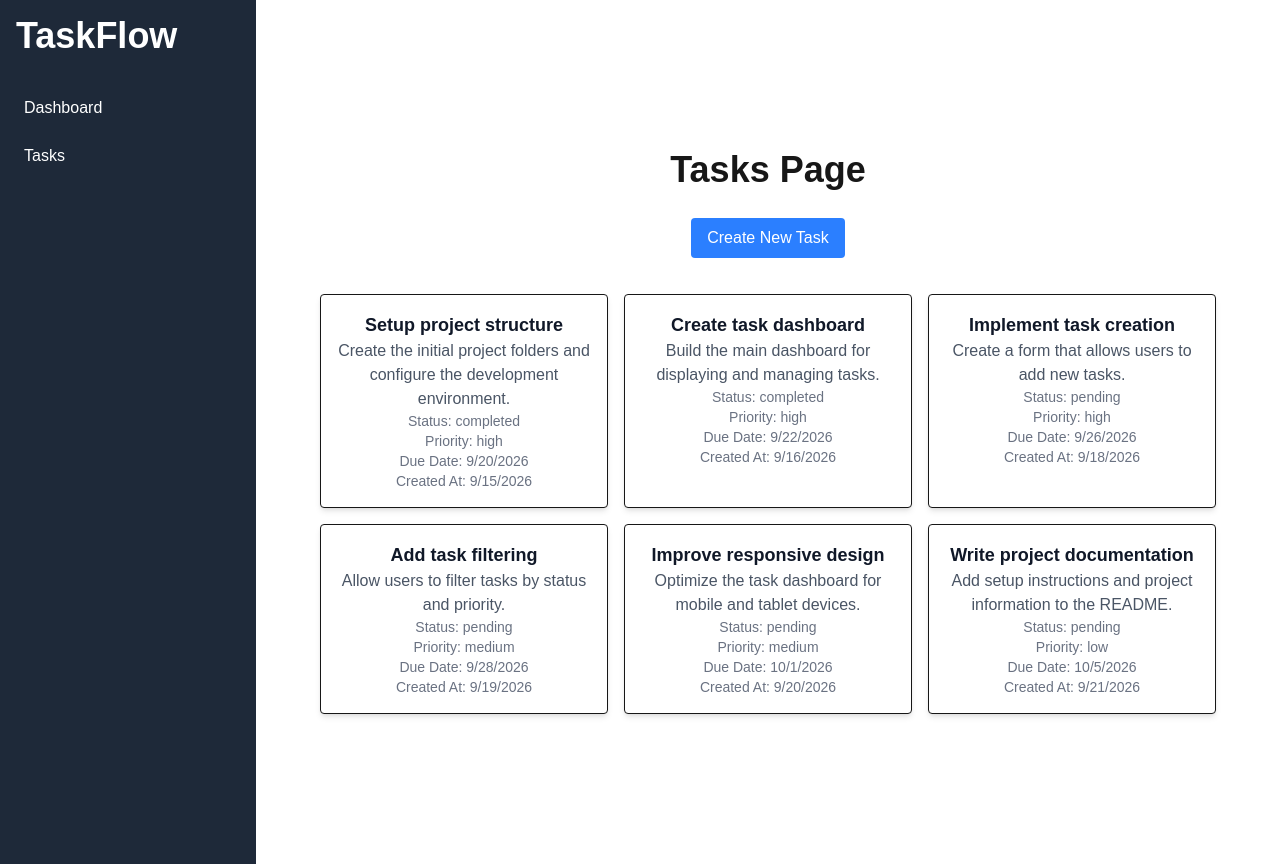
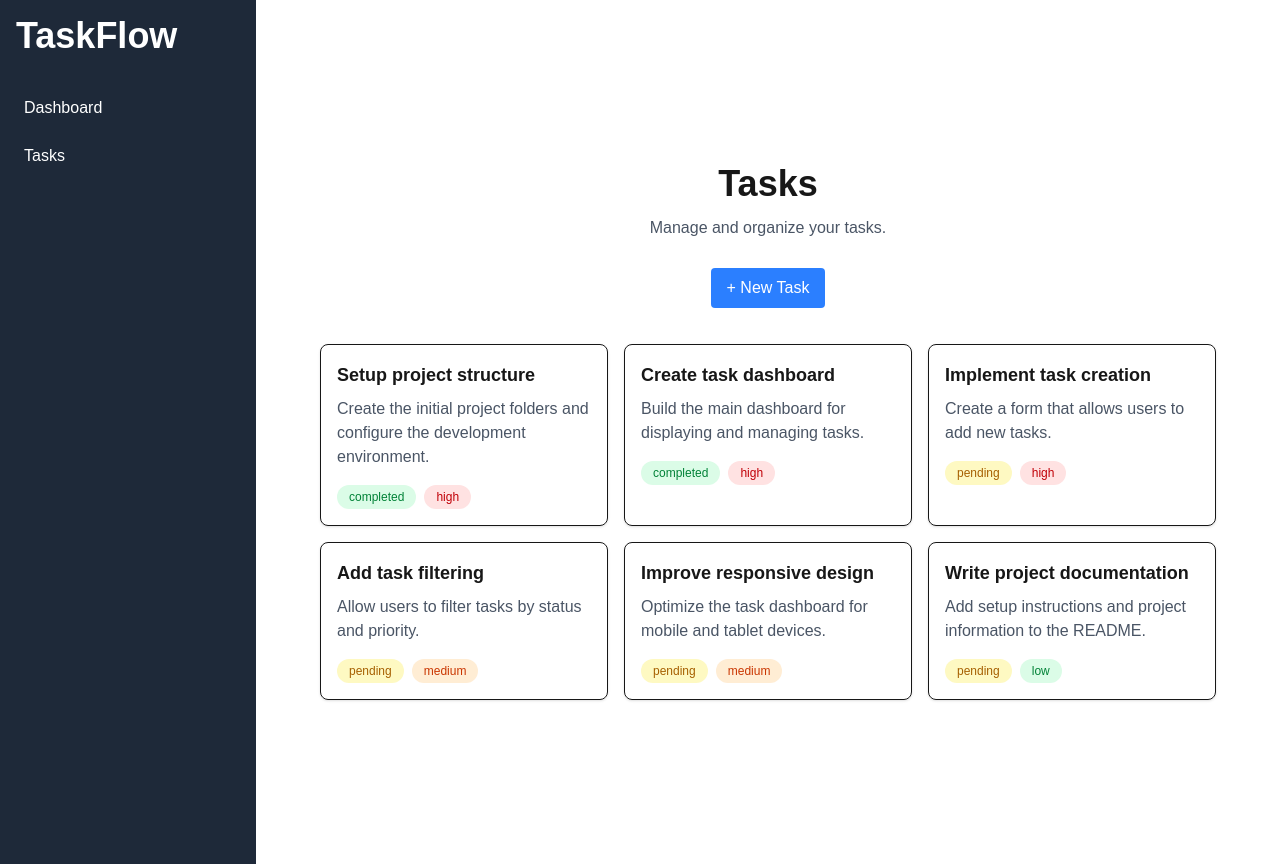
Before and after one commit to frhandev/taskflow, a Next.js app in the folder frontend/: page /tasks in a window 1280 px wide. Built offline with nearby package versions, Linux system fonts and the light colour scheme.

Commit message:
feat: improve tasks page states and styling

```diff
--- a/frontend/app/(dashboard)/tasks/page.tsx
+++ b/frontend/app/(dashboard)/tasks/page.tsx
@@ -1,6 +1,6 @@
 import TaskCard from "@/components/tasks/TaskCard";
 import Link from "next/link";
-import Task from "@/types/tasks";
+import Task from "@/types/task";
 import { mockTasks } from "@/lib/data/tasks";
 
 function TasksPage() {
@@ -8,17 +8,22 @@ function TasksPage() {
 
   return (
     <div className="flex flex-col items-center justify-center min-h-screen py-2 gap-3 w-full">
-      <h1 className="text-4xl font-bold">Tasks Page</h1>
+      <h1 className="text-4xl font-bold">Tasks</h1>
+      <p className="text-gray-600">Manage and organize your tasks.</p>
       <Link
         href="/tasks/new"
         className="mt-4 px-4 py-2 bg-blue-500 text-white rounded hover:bg-blue-600"
       >
-        Create New Task
+        + New Task
       </Link>
       <div className="mt-6 w-full max-w-4xl grid grid-cols-1 sm:grid-cols-2 md:grid-cols-3 gap-4">
-        {tasks.map((task) => (
-          <TaskCard key={task.id} task={task} />
-        ))}
+        {tasks.length > 0 ? (
+          tasks.map((task) => (
+            <TaskCard key={task.id} task={task} />
+          ))
+        ) : (
+          <p className="text-gray-500">No tasks found.</p>
+        )}
       </div>
     </div>
   );
--- a/frontend/components/tasks/TaskCard.tsx
+++ b/frontend/components/tasks/TaskCard.tsx
@@ -1,16 +1,50 @@
-import Task from "@/types/tasks";
+import Task from "@/types/task";
 
-function TaskCard({ task }: { task: Task }) {
-    return (
-        <div className="task-card max-w-full p-4 border rounded shadow-md bg-white text-center">
-            <h3 className="text-lg font-bold text-gray-900">{task.title}</h3>
-            <p className="text-gray-600">{task.description}</p>
-            <p className="text-sm text-gray-500">Status: {task.status}</p>
-            <p className="text-sm text-gray-500">Priority: {task.priority}</p>
-            <p className="text-sm text-gray-500">Due Date: {task.dueDate.toLocaleDateString()}</p>
-            <p className="text-sm text-gray-500">Created At: {task.createdAt.toLocaleDateString()}</p>
-        </div>
-    );
+type TaskCardProps = {
+  task: Task;
+};
+
+export default function TaskCard({ task }: TaskCardProps) {
+  const priorityColors = {
+    high: 'bg-red-100 text-red-700',
+    medium: 'bg-orange-100 text-orange-700',
+    low: 'bg-green-100 text-green-700',
+  };
+
+  const statusColors = {
+    completed: 'bg-green-100 text-green-700',
+    pending: 'bg-yellow-100 text-yellow-700',
+  };
+
+  return (
+    <div className="rounded-lg border p-4 shadow-sm">
+      <h3 className="text-lg font-semibold">
+        {task.title}
+      </h3>
+
+      <p className="mt-2 text-gray-600">
+        {task.description}
+      </p>
+
+      <div className="mt-4 flex gap-2">
+        {/* Status Badge */}
+        <span
+          className={`rounded-full px-3 py-1 text-xs font-medium ${
+            statusColors[task.status]
+          }`}
+        >
+          {task.status}
+        </span>
+
+        {/* Priority Badge */}
+        <span
+          className={`rounded-full px-3 py-1 text-xs font-medium ${
+            priorityColors[task.priority]
+          }`}
+        >
+          {task.priority}
+        </span>
+      </div>
+    </div>
+  );
 }
-
-export default TaskCard;
--- a/frontend/lib/data/tasks.ts
+++ b/frontend/lib/data/tasks.ts
@@ -1,4 +1,4 @@
-import Task from "@/types/tasks";
+import Task from "@/types/task";
 
 export const mockTasks: Task[] = [
   {
```
Also changed, not shown: frontend/types/task.ts (renamed from frontend/types/tasks.ts).
